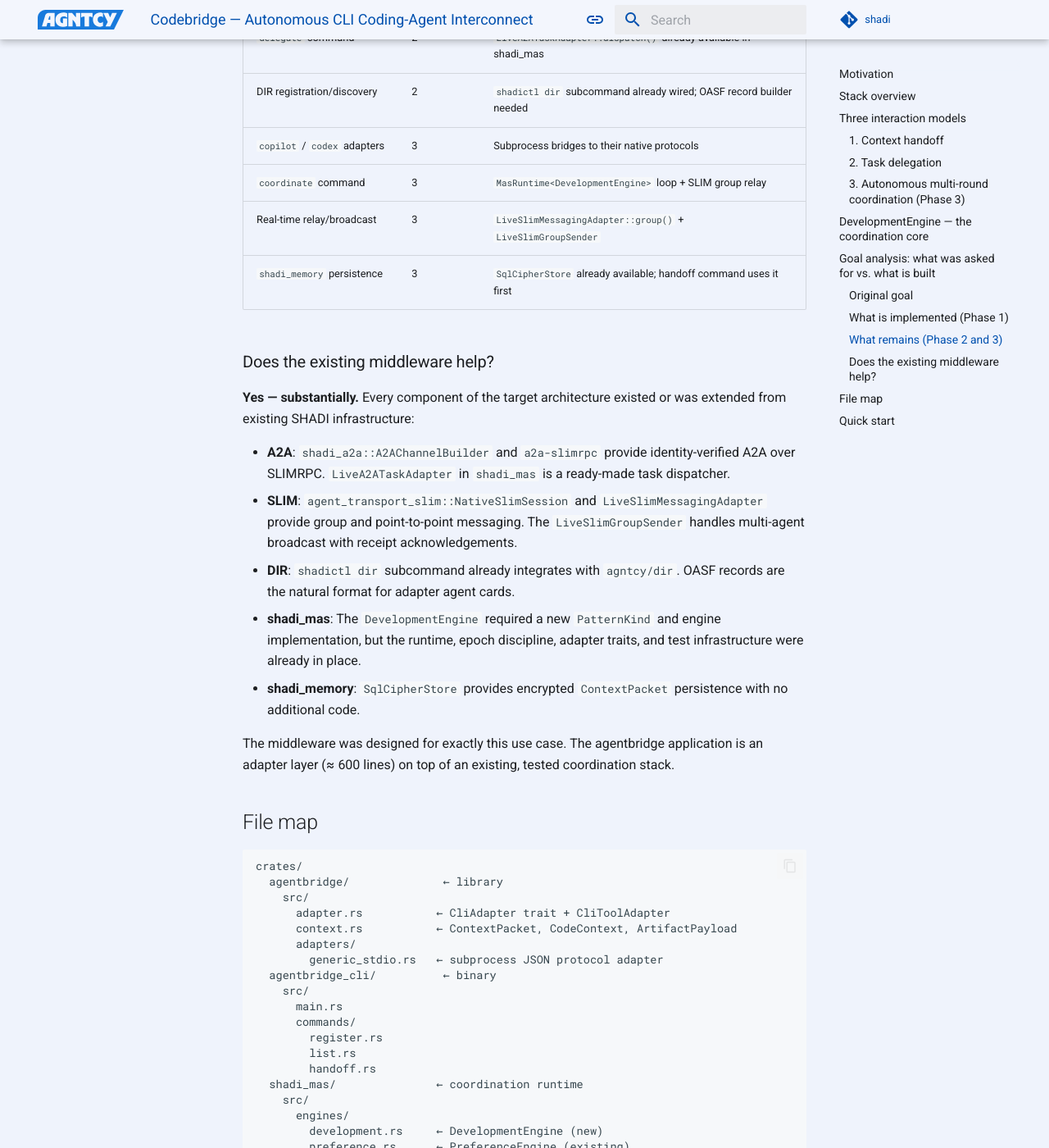
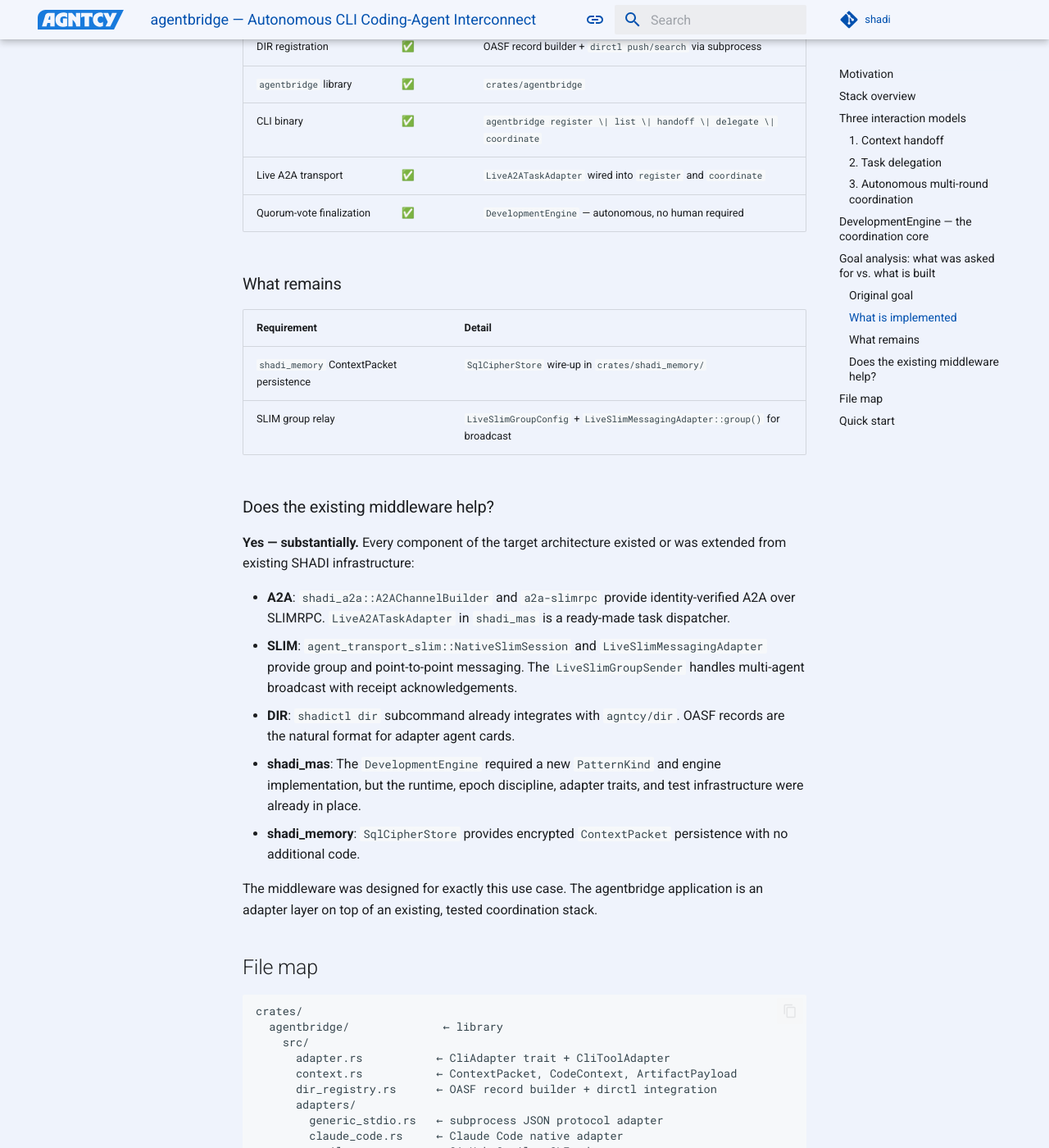
Before and after one commit to agntcy/shadi, an MkDocs documentation site: the page built from docs/agentbridge.md, in a window 1280 px wide and 1400 px high, scrolled down 4952 px. Shown: the whole window at 82% size. Built offline with MkDocs 1.6.1 and Material for MkDocs 9.7.7, drawn with Linux system fonts in a browser that asks for light colours; comment, search, counter and statistics services are not loaded; some of the changed text lies outside the part shown.

Commit message:
docs: update agentbridge documentation to reflect shipped implementation
- docs/agentbridge.md: rename Codebridge → agentbridge throughout; add
  CursorAgentAdapter and native adapters to stack diagram; replace stale
  Phase 2/3 'what remains' table (delegate, coordinate, claude-code,
  copilot/codex were all shipped) with the actual two remaining items
  (shadi_memory persistence, SLIM group relay); expand file map with all
  adapter and command files; fix coordinate example to use --goal flag
  and correct agent spec format
- crates/agentbridge_cli/README.md: remove 'Phase 2+ will add' note;
  document all five commands with real flags; add agent spec format table
  for coordinate --agents; add delegate command section; add SLIM env
  vars; link to demo scripts
- crates/agentbridge/README.md: add CursorAgentAdapter to architecture
  diagram
- docs/index.md: replace Codebridge with agentbridge in capability list
  and nav link; add cursor-agent to supported tools list
- examples/agentbridge_demo/README.md: fix coordinate invocation to use
  --goal flag (it is a named argument, not positional)

Signed-off-by: Luca Muscariello <muscariello@ieee.org>

````diff
--- a/docs/agentbridge.md
+++ b/docs/agentbridge.md
@@ -1,9 +1,9 @@
-# Codebridge — Autonomous CLI Coding-Agent Interconnect
+# agentbridge — Autonomous CLI Coding-Agent Interconnect
 
-Codebridge is the layer of SHADI that connects CLI coding tools — Claude Code,
-GitHub Copilot CLI, OpenAI Codex CLI, or any tool that speaks the agentbridge
-subprocess protocol — so they can exchange context, delegate tasks to each other,
-and coordinate autonomously until a programming goal is achieved.
+agentbridge is the layer of SHADI that connects CLI coding tools — Claude Code,
+GitHub Copilot CLI, OpenAI Codex CLI, Cursor Agent, or any tool that speaks the
+agentbridge subprocess protocol — so they can exchange context, delegate tasks to
+each other, and coordinate autonomously until a programming goal is achieved.
 
 ## Motivation
 
@@ -15,7 +15,7 @@ and accumulated context is lost. There is no standard way to:
 - ask one agent to generate a specific artifact for another agent's task, or
 - have multiple agents propose solutions and converge on the best one without human mediation.
 
-Codebridge solves this using the existing SHADI infrastructure: A2A for task
+agentbridge solves this using the existing SHADI infrastructure: A2A for task
 delegation, SLIM for transport, DIR for discovery, and `shadi_mas` for
 autonomous multi-round coordination.
 
@@ -81,13 +83,16 @@ agentbridge delegate --to codex "write unit tests for src/parser.rs"
 Implemented via `LiveA2ATaskAdapter::dispatch()` from `shadi_mas`. The result
 is an A2A artifact containing the generated code.
 
-### 3. Autonomous multi-round coordination (Phase 3)
+### 3. Autonomous multi-round coordination
 
 ```
-agentbridge coordinate --agents claude,copilot,codex --goal "implement a JSON parser"
+agentbridge coordinate \
+  --goal "implement a JSON parser" \
+  --agents claude-code,copilot,codex,cursor-agent \
+  --quorum 3
 ```
 
-1. `MasRuntime<DevelopmentEngine>` is instantiated with all three adapters.
+1. `MasRuntime<DevelopmentEngine>` is instantiated with all four adapters.
 2. Each agent invokes its CLI tool via `ToolAdapter::call()` → code proposal.
 3. Proposals are published to a SLIM group session.
 4. Agents vote via `SemanticPayload::ToolResult { accepted: true }`.
@@ -119,7 +124,7 @@ corrupting the state machine.
 > Use the A2A protocol, SLIM/shadi for transport, and DIR to discover each other.
 > Make agents coordinate with a goal and work in autonomy until the work is achieved."
 
-### What is implemented (Phase 1)
+### What is implemented
 
 | Requirement | Status | Detail |
 |-------------|--------|--------|
@@ -128,23 +133,20 @@ corrupting the state machine.
 | `CliAdapter` trait | ✅ | Unified interface for any coding tool |
 | `ContextPacket` | ✅ | Portable session snapshot with JSON serde |
 | Generic subprocess adapter | ✅ | `GenericStdioAdapter` — newline-delimited JSON protocol |
+| Native adapters | ✅ | `ClaudeCodeAdapter`, `CopilotAdapter`, `CodexAdapter`, `CursorAgentAdapter` |
 | `CliToolAdapter` bridge | ✅ | Any `CliAdapter` → `shadi_mas::ToolAdapter` |
+| DIR registration | ✅ | OASF record builder + `dirctl push/search` via subprocess |
 | `agentbridge` library | ✅ | `crates/agentbridge` |
-| CLI binary | ✅ | `agentbridge register \| list \| handoff` |
+| CLI binary | ✅ | `agentbridge register \| list \| handoff \| delegate \| coordinate` |
+| Live A2A transport | ✅ | `LiveA2ATaskAdapter` wired into `register` and `coordinate` |
 | Quorum-vote finalization | ✅ | `DevelopmentEngine` — autonomous, no human required |
-| 86 tests, 90% coverage | ✅ | Including SLIM integration tests |
 
-### What remains (Phase 2 and 3)
+### What remains
 
-| Requirement | Phase | Detail |
-|-------------|-------|--------|
-| `claude-code` native adapter | 2 | MCP stdio bridge pattern from `agent_transport_slim` |
-| `delegate` command | 2 | `LiveA2ATaskAdapter::dispatch()` already available in shadi_mas |
-| DIR registration/discovery | 2 | `shadictl dir` subcommand already wired; OASF record builder needed |
-| `copilot` / `codex` adapters | 3 | Subprocess bridges to their native protocols |
-| `coordinate` command | 3 | `MasRuntime<DevelopmentEngine>` loop + SLIM group relay |
-| Real-time relay/broadcast | 3 | `LiveSlimMessagingAdapter::group()` + `LiveSlimGroupSender` |
-| `shadi_memory` persistence | 3 | `SqlCipherStore` already available; handoff command uses it first |
+| Requirement | Detail |
+|-------------|--------|
+| `shadi_memory` ContextPacket persistence | `SqlCipherStore` wire-up in `crates/shadi_memory/` |
+| SLIM group relay | `LiveSlimGroupConfig` + `LiveSlimMessagingAdapter::group()` for broadcast |
 
 ### Does the existing middleware help?
 
@@ -157,7 +159,7 @@ was extended from existing SHADI infrastructure:
 - **shadi_mas**: The `DevelopmentEngine` required a new `PatternKind` and engine implementation, but the runtime, epoch discipline, adapter traits, and test infrastructure were already in place.
 - **shadi_memory**: `SqlCipherStore` provides encrypted `ContextPacket` persistence with no additional code.
 
-The middleware was designed for exactly this use case. The agentbridge application is an adapter layer (≈ 600 lines) on top of an existing, tested coordination stack.
+The middleware was designed for exactly this use case. The agentbridge application is an adapter layer on top of an existing, tested coordination stack.
 
 ## File map
 
@@ -167,24 +169,31 @@ crates/
     src/
       adapter.rs           ← CliAdapter trait + CliToolAdapter
       context.rs           ← ContextPacket, CodeContext, ArtifactPayload
+      dir_registry.rs      ← OASF record builder + dirctl integration
       adapters/
         generic_stdio.rs   ← subprocess JSON protocol adapter
-  agentbridge_cli/          ← binary
+        claude_code.rs     ← Claude Code native adapter
+        copilot.rs         ← GitHub Copilot CLI adapter
+        codex.rs           ← OpenAI Codex CLI adapter
+        cursor_agent.rs    ← Cursor Agent adapter
+  agentbridge_cli/          ← binary (agentbridge)
     src/
       main.rs
       commands/
-        register.rs
+        register.rs        ← register + SLIM A2A listener
         list.rs
         handoff.rs
+        delegate.rs        ← single-shot A2A dispatch
+        coordinate.rs      ← MasRuntime<DevelopmentEngine> loop
   shadi_mas/               ← coordination runtime
     src/
       engines/
-        development.rs     ← DevelopmentEngine (new)
+        development.rs     ← DevelopmentEngine
         preference.rs      ← PreferenceEngine (existing)
       experiments/
         mod.rs             ← live adapters + experiment runners
     tests/
-      integration_slim.rs  ← SLIM node integration tests
+      integration_slim.rs  ← SLIM node integration tests (run with --include-ignored)
 examples/
   agentbridge_demo/         ← self-contained demo (no infrastructure needed)
 ```
@@ -192,15 +201,18 @@ examples/
 ## Quick start
 
 ```bash
-# Run the self-contained demo
+# Run the self-contained demo (all scenarios, no infrastructure required)
 cargo run -p agentbridge_demo
 
-# Run the coordination demo with 3 mock agents
+# Run the 4-agent coordination scenario
 cargo run -p agentbridge_demo -- --scenario coordination
 
-# Run the handoff demo
+# Run the context handoff scenario
 cargo run -p agentbridge_demo -- --scenario handoff
+
+# Run the CliAdapter → ToolAdapter bridge scenario
+cargo run -p agentbridge_demo -- --scenario bridge
 ```
 
 See [examples/agentbridge_demo/README.md](../examples/agentbridge_demo/README.md)
-for step-by-step instructions.
+for step-by-step instructions and the live 4-terminal SLIM demo.
````
Also changed, not shown: other parts of docs/agentbridge.md (+2 -0 lines), crates/agentbridge/README.md (+3 -2 lines), crates/agentbridge_cli/README.md (+91 -18 lines), docs/index.md (+4 -3 lines), examples/agentbridge_demo/README.md (+2 -2 lines).
